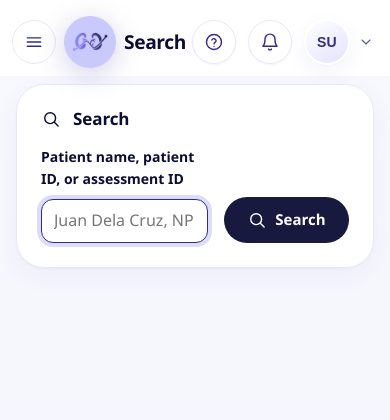
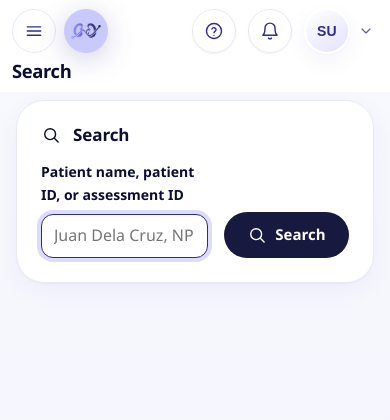
Before and after one commit to binalademierose/nephron, a Python web app: template templates/account/search.html in a window 390 px wide. Shown: the top 420 px of the page. Run offline with Jinja, Linux system fonts and the light colour scheme; the template is opened without the code that fills it, so the values that code supplies are empty.

Commit message:
Update layout.css

```diff
--- a/static/css/layout.css
+++ b/static/css/layout.css
@@ -174,13 +174,17 @@ a.brand, a.footer-logo, a.auth-logo, .logo-lockup { text-decoration: none; }
   .app-subtitle { font-size: var(--text-small); }
   .app-main { padding: 0.5rem 1rem var(--space-6); }
   .rail {
-    top: 0; bottom: 0; height: auto; width: min(17rem, 86vw); padding: var(--space-6) var(--space-3) var(--space-5);
+    /* Above the backdrop (z-index 90). At the desktop value (50) the backdrop covered the open drawer, so every
+       tap landed on the backdrop - which closes the drawer - and no menu link could ever be followed. */
+    z-index: 100;
+    top: 0; bottom: 0; height: auto; width: min(17rem, 86vw); padding: 4.25rem var(--space-3) var(--space-5);   /* room for the close button above the first link */
     background: #fff; border-radius: 0 var(--radius-lg) var(--radius-lg) 0; filter: none;
     transform: translateX(-100%); visibility: hidden; overflow-y: auto;
     transition: transform var(--duration-slow) var(--ease), visibility 0s linear var(--duration-slow);
   }
   .app-shell.is-drawer-open .rail { transform: translateX(0); visibility: visible; box-shadow: var(--shadow-overlay); transition: transform var(--duration-slow) var(--ease), visibility 0s; }
   .app-shell.is-drawer-open .drawer-backdrop { opacity: 1; pointer-events: auto; }
+  html.has-drawer-open, html.has-drawer-open body { overflow: hidden; }   /* the page behind stays put while the menu is open */
   .rail-cap, .rail-body { display: none; }
   .rail-nav { position: static; }
   .rail-list { height: auto; align-items: stretch; gap: var(--space-1); }
@@ -190,6 +194,13 @@ a.brand, a.footer-logo, a.auth-logo, .logo-lockup { text-decoration: none; }
   .rail .drawer-close { display: inline-grid; position: absolute; top: var(--space-3); right: var(--space-3); }
 }
 @media (max-width: 40rem) {
+  /* Phones: the page title gets its own row under the menu button, logo and tools - squeezed between them it
+     broke over four lines and ran under the help button. */
+  .app-header { flex-wrap: wrap; row-gap: 0.35rem; padding-bottom: 0.6rem; }
+  .app-badge { width: 2.75rem; height: 2.75rem; }
+  .app-tools { margin-left: auto; }
+  .app-heading { order: 3; flex: 1 1 100%; }
+  .app-title { font-size: 1.15rem; }
   .app-tools .tool-circle { display: none; }
   .notif-menu .tool-circle { display: inline-flex; }   /* unlike settings, the bell has no other way in on mobile */
   .tool-pill span { display: none; }
```
